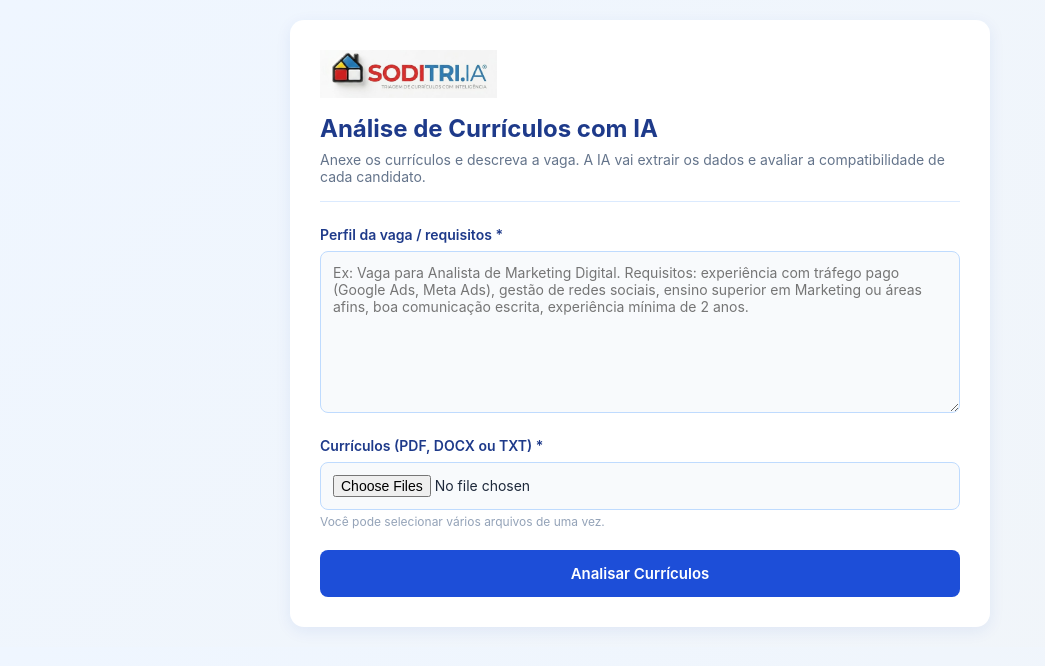
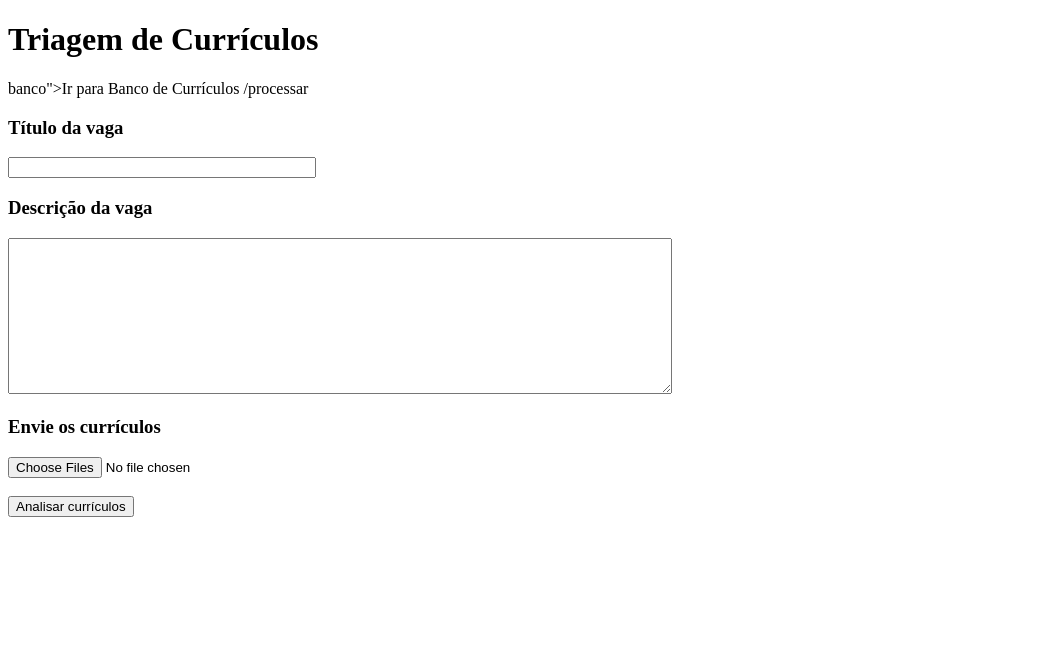
Before and after one commit to guiga22072000-bot/Triagemcurriculoq, a Flask app: page / in a window 1280 px wide. Shown: the top 666 px of the page, without its empty margins (0-1045 px from the left). Run offline with Flask 3, Linux system fonts and the light colour scheme.

Commit message:
Update index.html

```diff
--- a/templates/index.html
+++ b/templates/index.html
@@ -1,74 +1,29 @@
 <!DOCTYPE html>
-<html lang="pt-br">
+<html>
 <head>
-  <meta charset="UTF-8">
-  <meta name="viewport" content="width=device-width, initial-scale=1.0">
-  <title>Análise de Currículos com IA</title>
-  <link rel="stylesheet" href="{{ url_for('static', filename='style.css') }}">
+    <title>Triagem de Currículos</title>
 </head>
 <body>
-  <div class="container">
-    <header>
-      <div class="logo-wrapper">
-        <img src="{{ url_for('static', filename='logo.jpeg') }}" alt="SODITRI.IA">
-      </div>
-      <h1>Análise de Currículos com IA</h1>
-      <p>Anexe os currículos e descreva a vaga. A IA vai extrair os dados e avaliar a compatibilidade de cada candidato.</p>
-    </header>
 
-    {% with messages = get_flashed_messages() %}
-      {% if messages %}
-        <div class="alert">
-          {% for msg in messages %}
-            <p>{{ msg }}</p>
-          {% endfor %}
-        </div>
-      {% endif %}
-    {% endwith %}
+<h1>Triagem de Currículos</h1>
 
-    <form action="/processar" method="post" enctype="multipart/form-data" id="mainForm">
-      <div class="form-group">
-        <label for="job_profile">Perfil da vaga / requisitos *</label>
-        <textarea name="job_profile" id="job_profile" rows="8" placeholder="Ex: Vaga para Analista de Marketing Digital. Requisitos: experiência com tráfego pago (Google Ads, Meta Ads), gestão de redes sociais, ensino superior em Marketing ou áreas afins, boa comunicação escrita, experiência mínima de 2 anos." required></textarea>
-      </div>
+banco">Ir para Banco de Currículos</a>
 
-      <div class="form-group">
-        <label for="resumes">Currículos (PDF, DOCX ou TXT) *</label>
-        <input type="file" name="resumes" id="resumes" multiple accept=".pdf,.docx,.doc,.txt" required>
-        <small>Você pode selecionar vários arquivos de uma vez.</small>
-        <div id="fileList" class="file-list"></div>
-      </div>
+/processar
 
-      <button type="submit" id="submitBtn">Analisar Currículos</button>
-    </form>
+    <h3>Título da vaga</h3>
+    <input type="text" name="job_title" required style="width:300px">
 
-    <div id="loading" class="loading" style="display:none;">
-      <div class="spinner"></div>
-      <p>Analisando currículos com IA... Isso pode levar alguns segundos por currículo.</p>
-    </div>
-  </div>
+    <h3>Descrição da vaga</h3>
+    <textarea name="job_profile" rows="10" cols="80" required></textarea>
 
-  <script>
-    const fileInput = document.getElementById('resumes');
-    const fileList = document.getElementById('fileList');
-    const form = document.getElementById('mainForm');
-    const loading = document.getElementById('loading');
-    const submitBtn = document.getElementById('submitBtn');
+    <h3>Envie os currículos</h3>
+    <input type="file" name="resumes" multiple required>
 
-    fileInput.addEventListener('change', () => {
-      fileList.innerHTML = '';
-      Array.from(fileInput.files).forEach(f => {
-        const item = document.createElement('div');
-        item.textContent = '📄 ' + f.name;
-        fileList.appendChild(item);
-      });
-    });
+    <br><br>
+    <button type="submit">Analisar currículos</button>
 
-    form.addEventListener('submit', () => {
-      form.style.display = 'none';
-      loading.style.display = 'block';
-      submitBtn.disabled = true;
-    });
-  </script>
+</form>
+
 </body>
 </html>
```
